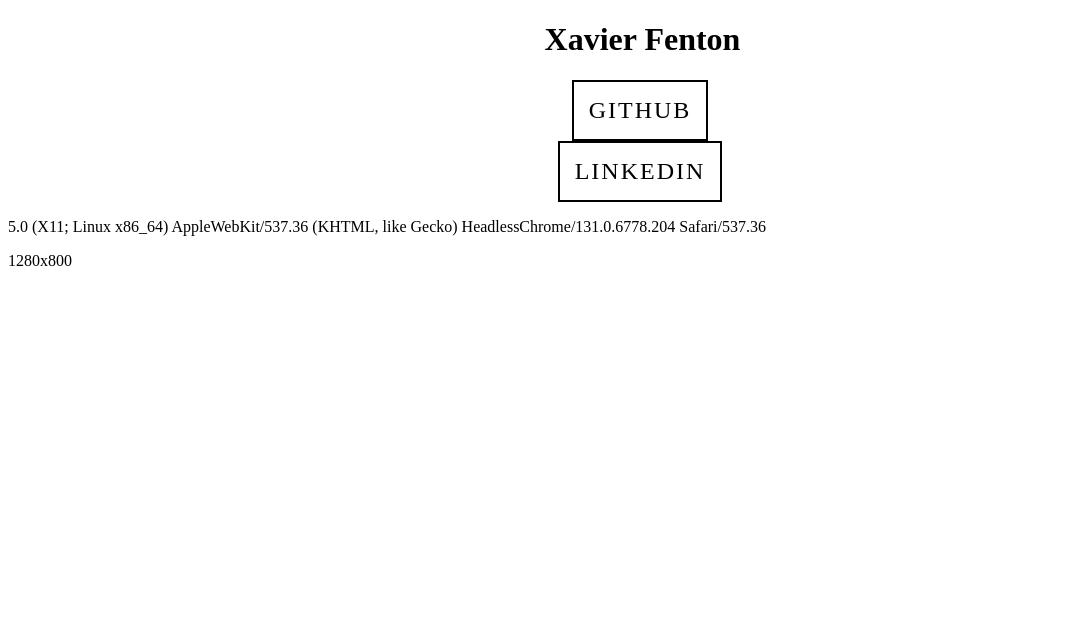
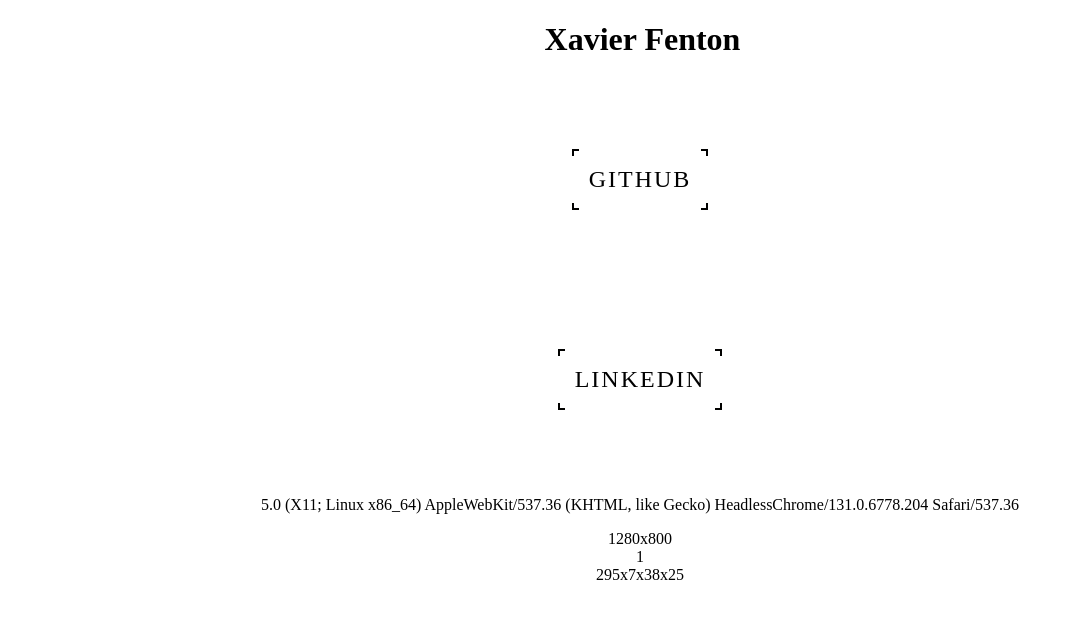
Before and after one commit to xavier-fenton/xavierf, a React (Create React App) app: page / in a window 1280 px wide. Shown: the top 618 px of the page, without its empty margins (0-1073 px from the left). Built offline with nearby package versions, Linux system fonts and the light colour scheme.

Commit message:
add classes

```diff
--- a/src/App.tsx
+++ b/src/App.tsx
@@ -12,23 +12,36 @@
   const memory = navigator.appVersion
 
 
-
   return (
     <>
+    <div className='surrounding'>
 
       <div className="title">
         <h1>Xavier Fenton</h1>
 
       </div>
       <div className='links'>
-      <a  href='https://github.com/xavier-fenton'>GitHub</a>
-      <a  href='https://www.linkedin.com/in/xavier-fenton-533749252/'>Linkedin</a>
+
+      <div className="btn-1">
+      <a  href='https://github.com/xavier-fenton' target='_blank' rel="noreferrer"><span>GitHub</span></a></div>
+
+
+
+
+
+      <div className='btn-1'><a  href='https://www.linkedin.com/in/xavier-fenton-533749252/' target='_blank' rel="noreferrer"><span>Linkedin</span></a>
       </div>
+      </div>
+
+
+    <div className='fun-data'>
       <div><p>{memory}</p></div>
       <div>{width}x{height}</div>
+      {timer}
       <div id='countDown'></div>
-    {/* <div>{date}</div> */}
-    {/* <div>{seconds}</div> */}
+    </div>
+    </div>
+
     </>
   );
 }
```
Lines whose indentation alone changed are shown as unchanged.
